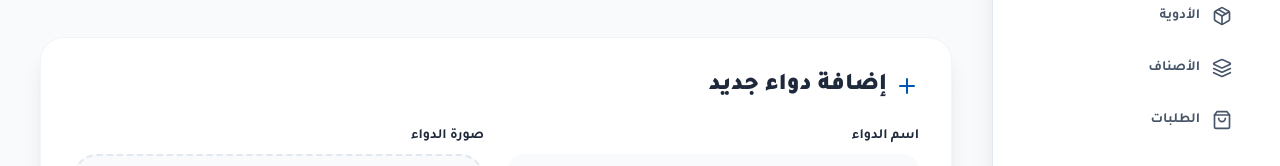
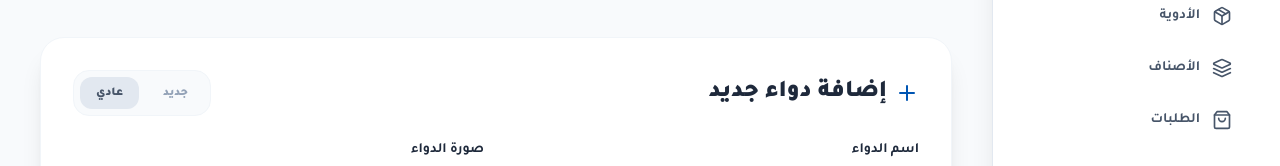
Before and after one commit to eng-duud/pharmacy, a Next.js app: page /admin/products in a window 1280 px wide. Shown: the part 260-426 px from the top of the page. Built offline with nearby package versions, Linux system fonts and the light colour scheme; no server answers; the database is empty.

Commit message:
add isnew to items

```diff
--- a/src/app/actions/product.ts
+++ b/src/app/actions/product.ts
@@ -32,6 +32,7 @@ export async function addProduct(formData: FormData) {
   const imageFile = formData.get("image") as File;
   const categoryId = formData.get("categoryId") as string;
   const newCategoryName = formData.get("newCategoryName") as string;
+  const isNew = formData.get("isNew") === "true";
 
   let imageUrl = "/products/default.jpg";
   if (imageFile && imageFile.size > 0) {
@@ -60,6 +61,7 @@ export async function addProduct(formData: FormData) {
       price,
       image: imageUrl,
       categoryId: finalCategoryId,
+      isNew,
     },
   });
 
@@ -94,12 +96,14 @@ export async function updateProduct(id: string, formData: FormData) {
   const price = parseFloat(formData.get("price") as string);
   const categoryId = formData.get("categoryId") as string;
   const imageFile = formData.get("image") as File;
+  const isNew = formData.get("isNew") === "true";
 
   const updateData: Record<string, unknown> = {
     name,
     description,
     price,
     categoryId,
+    isNew,
   };
 
   if (imageFile && imageFile.size > 0) {
--- a/src/components/AddProductForm.tsx
+++ b/src/components/AddProductForm.tsx
@@ -14,6 +14,7 @@ export default function AddProductForm({ categories }: { categories: Category[]
   const [loading, setLoading] = useState(false);
   const [showNewCategory, setShowNewCategory] = useState(false);
   const [preview, setPreview] = useState<string | null>(null);
+  const [isNew, setIsNew] = useState(false);
   const formRef = useRef<HTMLFormElement>(null);
 
   const handleImageChange = (e: React.ChangeEvent<HTMLInputElement>) => {
@@ -31,11 +32,13 @@ export default function AddProductForm({ categories }: { categories: Category[]
     e.preventDefault();
     setLoading(true);
     const formData = new FormData(e.currentTarget);
+    formData.set("isNew", isNew.toString());
     try {
       await addProduct(formData);
       formRef.current?.reset();
       setPreview(null);
       setShowNewCategory(false);
+      setIsNew(false);
     } catch (error) {
       alert("فشل في إضافة الدواء");
     } finally {
@@ -50,6 +53,23 @@ export default function AddProductForm({ categories }: { categories: Category[]
           <Plus className="w-6 h-6 text-primary" />
           إضافة دواء جديد
         </h2>
+
+        <div className="flex items-center gap-2 bg-slate-50 dark:bg-slate-800 p-1.5 rounded-2xl border border-slate-100 dark:border-slate-700">
+          <button
+            type="button"
+            onClick={() => setIsNew(true)}
+            className={`px-4 py-2 rounded-xl text-xs font-black transition-all ${isNew ? 'bg-teal text-white shadow-lg shadow-teal/20' : 'text-slate-400'}`}
+          >
+            جديد
+          </button>
+          <button
+            type="button"
+            onClick={() => setIsNew(false)}
+            className={`px-4 py-2 rounded-xl text-xs font-black transition-all ${!isNew ? 'bg-slate-200 dark:bg-slate-700 text-slate-600 dark:text-slate-300' : 'text-slate-400'}`}
+          >
+            عادي
+          </button>
+        </div>
       </div>
 
       <div className="grid grid-cols-1 md:grid-cols-2 gap-6">
--- a/src/components/ProductGrid.tsx
+++ b/src/components/ProductGrid.tsx
@@ -48,9 +48,11 @@ export default function ProductGrid({ products }: GridProps) {
               className="group bg-white dark:bg-slate-900 rounded-2xl md:rounded-3xl p-3 md:p-4 shadow-sm border border-slate-100 dark:border-slate-800 hover:shadow-xl hover:shadow-primary/10 hover:-translate-y-1 transition-all cursor-pointer relative overflow-hidden flex flex-col"
             >
               {/* Badge */}
-              <div className="absolute top-2 right-2 md:top-4 md:right-4 z-10 bg-teal text-white text-[9px] md:text-[10px] font-bold px-1.5 md:px-2 py-0.5 md:py-1 rounded-md">
-                جديد
-              </div>
+              {product.isNew && (
+                <div className="absolute top-2 right-2 md:top-4 md:right-4 z-10 bg-teal text-white text-[9px] md:text-[10px] font-bold px-1.5 md:px-2 py-0.5 md:py-1 rounded-md">
+                  جديد
+                </div>
+              )}
 
               {/* Wishlist button */}
               <button
--- a/src/components/admin/EditProductModal.tsx
+++ b/src/components/admin/EditProductModal.tsx
@@ -17,6 +17,7 @@ type Product = {
   price: number;
   image: string | null;
   categoryId: string;
+  isNew: boolean;
 };
 
 export default function EditProductModal({
@@ -30,6 +31,7 @@ export default function EditProductModal({
 }) {
   const [loading, setLoading] = useState(false);
   const [preview, setPreview] = useState<string | null>(product.image);
+  const [isNew, setIsNew] = useState(product.isNew);
   const formRef = useRef<HTMLFormElement>(null);
 
   const handleImageChange = (e: React.ChangeEvent<HTMLInputElement>) => {
@@ -47,6 +49,7 @@ export default function EditProductModal({
     e.preventDefault();
     setLoading(true);
     const formData = new FormData(e.currentTarget);
+    formData.set("isNew", isNew.toString());
     try {
       await updateProduct(product.id, formData);
       onClose();
@@ -61,7 +64,25 @@ export default function EditProductModal({
     <div className="fixed inset-0 z-50 flex items-center justify-center p-4 bg-slate-900/60 backdrop-blur-sm animate-in fade-in duration-300">
       <div className="bg-white dark:bg-slate-900 w-full max-w-2xl rounded-3xl shadow-2xl overflow-hidden border border-slate-100 dark:border-slate-800 animate-in zoom-in-95 duration-300">
         <div className="p-6 border-b border-slate-100 dark:border-slate-800 flex items-center justify-between bg-slate-50/50 dark:bg-slate-800/50">
-          <h2 className="text-xl font-black text-slate-800 dark:text-white">تعديل الدواء</h2>
+          <div className="flex items-center gap-4">
+            <h2 className="text-xl font-black text-slate-800 dark:text-white">تعديل الدواء</h2>
+            <div className="flex items-center gap-1 bg-white dark:bg-slate-900 p-1 rounded-xl border border-slate-100 dark:border-slate-800">
+              <button
+                type="button"
+                onClick={() => setIsNew(true)}
+                className={`px-3 py-1.5 rounded-lg text-[10px] font-black transition-all ${isNew ? 'bg-teal text-white shadow-md shadow-teal/20' : 'text-slate-400'}`}
+              >
+                جديد
+              </button>
+              <button
+                type="button"
+                onClick={() => setIsNew(false)}
+                className={`px-3 py-1.5 rounded-lg text-[10px] font-black transition-all ${!isNew ? 'bg-slate-100 dark:bg-slate-800 text-slate-600 dark:text-slate-300' : 'text-slate-400'}`}
+              >
+                عادي
+              </button>
+            </div>
+          </div>
           <button onClick={onClose} className="p-2 hover:bg-slate-200 dark:hover:bg-slate-700 rounded-xl transition-all">
             <X className="w-5 h-5 text-slate-500" />
           </button>
--- a/src/components/admin/ProductsList.tsx
+++ b/src/components/admin/ProductsList.tsx
@@ -18,6 +18,7 @@ type Product = {
   price: number;
   image: string | null;
   categoryId: string;
+  isNew: boolean;
   category: Category;
 };
 
@@ -82,7 +83,12 @@ export default function ProductsList({
                         <Image src={product.image || "/placeholder.png"} alt={product.name} fill className="object-cover group-hover:scale-110 transition-transform duration-500" />
                       </div>
                       <div>
-                        <p className="font-bold text-slate-800 dark:text-white group-hover:text-primary transition-colors">{product.name}</p>
+                        <div className="flex items-center gap-2">
+                          <p className="font-bold text-slate-800 dark:text-white group-hover:text-primary transition-colors">{product.name}</p>
+                          {product.isNew && (
+                            <span className="px-1.5 py-0.5 bg-teal text-white text-[8px] font-black rounded uppercase">جديد</span>
+                          )}
+                        </div>
                         <p className="text-xs text-slate-400 mt-1 line-clamp-1 max-w-[200px]">{product.description || "لا يوجد وصف"}</p>
                       </div>
                     </div>
--- a/src/constants/index.ts
+++ b/src/constants/index.ts
@@ -13,4 +13,5 @@ export interface Product {
   description?: string;
   image: string;
   isAvailable?: boolean;
+  isNew?: boolean;
 }
```
Also changed, not shown: 1 other file (tests, documents, lock files or other folders).
